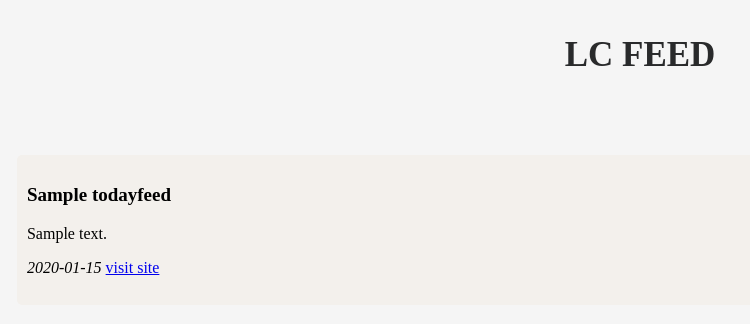
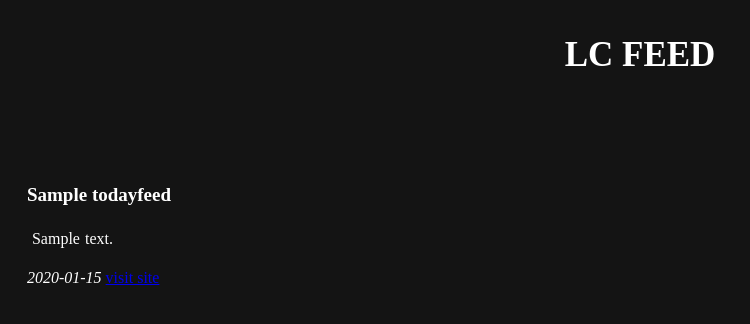
Before and after one commit to cletusola/LCFeed, a Django app: template news_app/templates/home.html in a window 1280 px wide. Shown: the top 324 px of the page, without its empty margins (0-750 px from the left). Run offline with Django 4.2, Linux system fonts and the light colour scheme; the template is opened without the code that fills it: values that come from a table or form of the project are taken from there, others are empty; tables that the repository leaves empty hold one stand-in row (values such as "Sample post").

Commit message:
updated app

```diff
--- a/news_app/admin.py
+++ b/news_app/admin.py
@@ -3,7 +3,7 @@ from .models import TodayFeed
 
 
 class FeedAdmin(admin.ModelAdmin):
-    list_display = ['title','url','date']
+    list_display = ['title','url','date',"date_fetched","time_fetched"]
     list_display_links = ['title','url']
 
 admin.site.register(TodayFeed, FeedAdmin)
--- a/news_app/models.py
+++ b/news_app/models.py
@@ -1,12 +1,15 @@
 from django.db import models
+from datetime import date
 
+
+today = date.today()
 
 class TodayFeed(models.Model):
     title = models.CharField(max_length=400, null=True, blank=True)
     description = models.TextField(null=True, blank=True)
     url = models.CharField(max_length=600,null=True, blank=True)
     date = models.CharField(max_length=60, null=True, blank=True)
+    date_fetched = models.CharField(max_length=10, default=f"{today}",editable=False, null=True,blank=True)
     time_fetched = models.DateTimeField(auto_now_add=True, null=True,blank=True)
-
     def __str__(self):
         return self.title
--- a/news_app/static/css/home.css
+++ b/news_app/static/css/home.css
@@ -1,5 +1,5 @@
 body{
-    background-color: whitesmoke;
+    background-color: rgb(20, 20, 20);
 }
 
 .top{
@@ -9,7 +9,7 @@ body{
 }
 .top h3{
     font-size: 35px;
-    color: rgb(41, 42, 43);
+    color: white;
 }
 
 .feed-div{
@@ -18,10 +18,17 @@ body{
     width: 97%;
     padding: 10px;
     word-break: break-all;
-    background-color: rgb(243, 240, 236);
+    /* text-align: center; */
+    /* background-color: rgb(17, 17, 17); */
     border-radius: 5px;
+    color: rgb(255, 255, 255);
 }
 
+.feed-div p{
+    word-wrap: break-word;
+    word-spacing: 1px;
+    padding: 5px;
+}
 .feed-div h3{
     font-size: 19px;
 }
--- a/news_app/templates/home.html
+++ b/news_app/templates/home.html
@@ -6,7 +6,7 @@
     <meta charset="UTF-8">
     <meta http-equiv="X-UA-Compatible" content="IE=edge">
     <meta name="viewport" content="width=device-width, initial-scale=1.0">
-    <title>Document</title>
+    <title>LC Feed</title>
     <link rel="stylesheet" href="{% static 'css/home.css' %}">
 </head>
 <body>
--- a/news_app/urls.py
+++ b/news_app/urls.py
@@ -1,8 +1,7 @@
 from django.urls import path
-from .views import HomeView,getData
+from .views import HomeView
+# ,getData
 
 urlpatterns = [
     path('', HomeView, name='Home'),
-    path('get_data/',getData, name='get_data')
-    # path('abc/',funcView, name='func'),
 ]
```
Also changed, not shown: news_app/views.py (+33 -23 lines).
